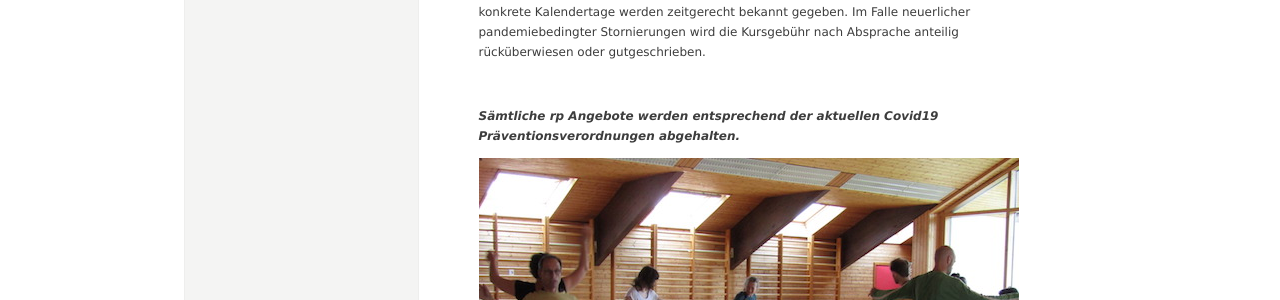
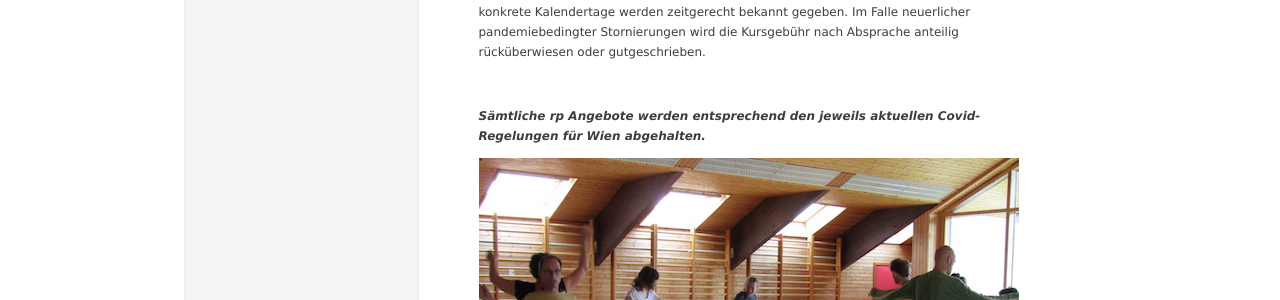
Before and after one commit to manulari/rollingpointat, a Jekyll site: the page built from _all_pages/kurse.md, in a window 1280 px wide. Shown: the part 1672-1972 px from the top of the page. Built offline with Jekyll 4.4.1, drawn with Linux system fonts in a browser that asks for light colours; comment, search, counter and statistics services are not loaded.

Commit message:
Update page “kurse”

```diff
--- a/_all_pages/kurse.md
+++ b/_all_pages/kurse.md
@@ -66,6 +66,6 @@ An schulautonomen Tagen, Feiertagen und einzelnen Terminen finden keine Kurse st
 
 &nbsp;
 
-***Sämtliche rp Angebote werden entsprechend der aktuellen Covid19 Präventionsverordnungen abgehalten.***
+***Sämtliche rp Angebote werden entsprechend den jeweils aktuellen Covid-Regelungen für Wien abgehalten.***
 
 ![](/assets/uploads/img_0197.jpg)
```
